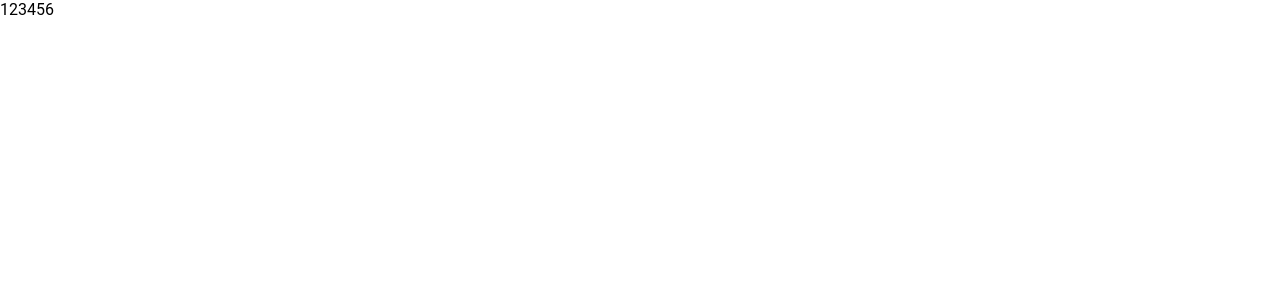
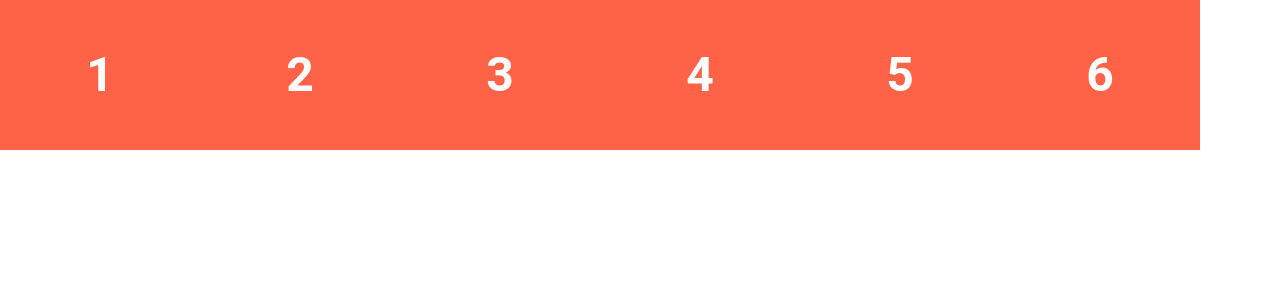
Before and after one commit to StevenSDove/ps-angular-material, an Angular app: page /demo/flexbox in a window 1280 px wide. Shown: the top 300 px of the page. Built offline with nearby package versions, Linux system fonts and the light colour scheme.

Commit message:
fix css typo

```diff
--- a/src/app/demo/flexbox/flexbox.component.css
+++ b/src/app/demo/flexbox/flexbox.component.css
@@ -2,7 +2,7 @@
   display: flex;
 }
 
-.flex-items {
+.flex-item {
   width: 200px;
   height: 150px;
 
```
